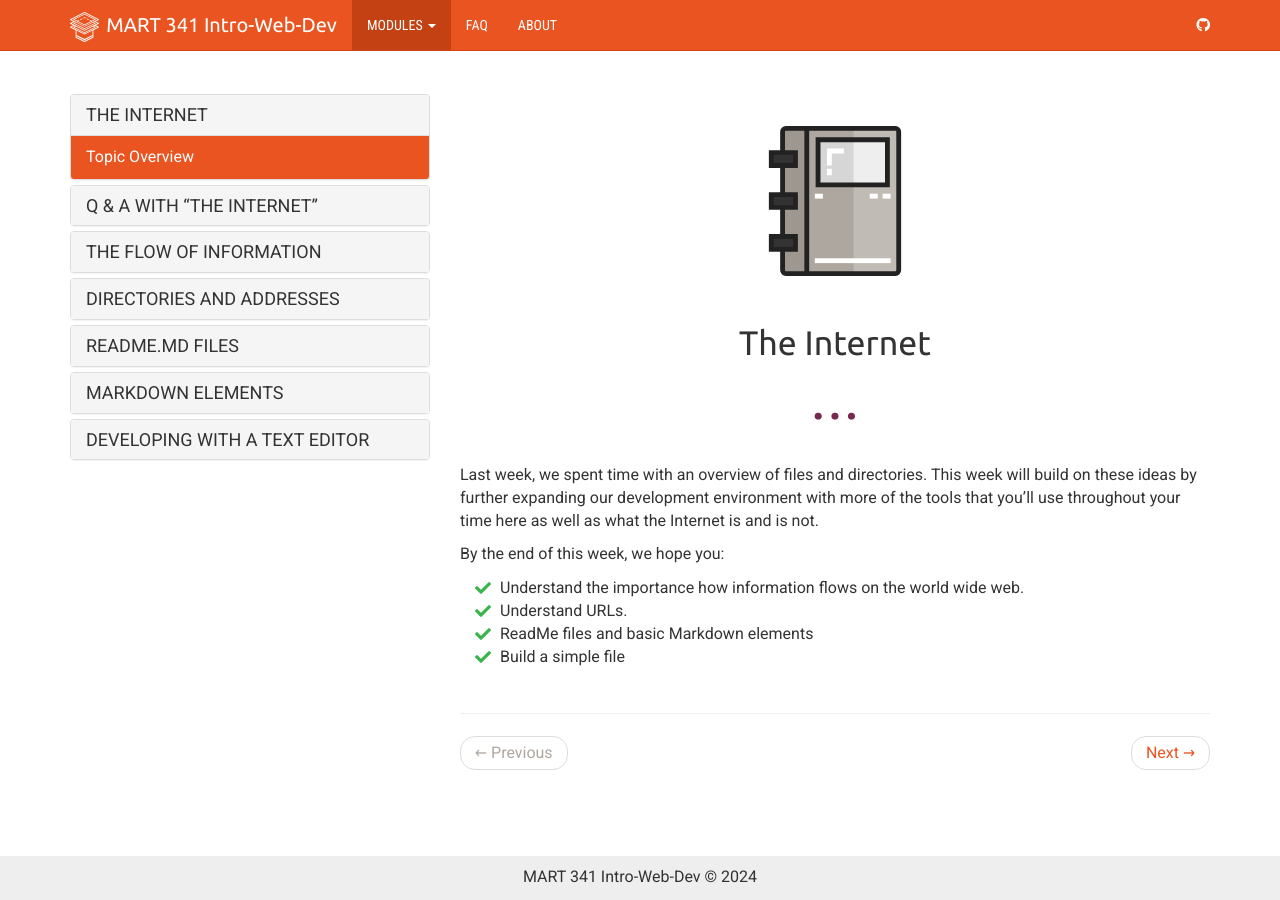
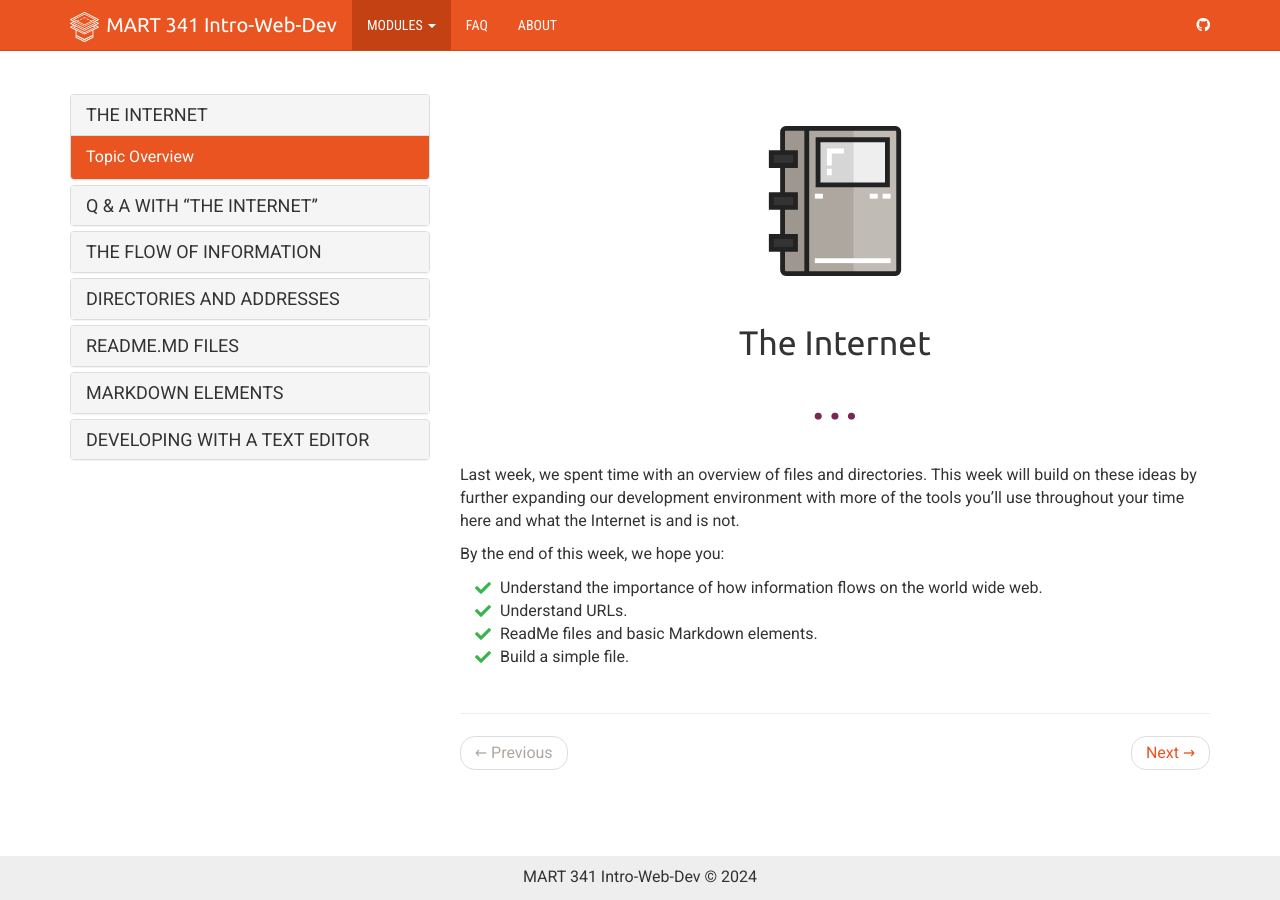
Before and after one commit to Montana-Media-Arts/webDesignFall2024, a Jekyll site: the page built from _docs/topic-02/00-index/page-01.md, in a window 1280 px wide. Built offline with Jekyll 4.4.1, drawn with Linux system fonts in a browser that asks for light colours; nearby versions of some CDN libraries.

Commit message:
Made minor edits for clarity

```diff
--- a/_docs/topic-02/00-index/page-01.md
+++ b/_docs/topic-02/00-index/page-01.md
@@ -13,12 +13,12 @@ tags:
 </div>
 
 
-Last week, we spent time with an overview of files and directories. This week will build on these ideas by further expanding our development environment with more of the tools that you'll use throughout your time here as well as what the Internet is and is not.
+Last week, we spent time with an overview of files and directories. This week will build on these ideas by further expanding our development environment with more of the tools you'll use throughout your time here and what the Internet is and is not.
 
 By the end of this week, we hope you:
 <ul class="pros-and-cons">
-  <li class="icon-pro">Understand the importance how information flows on the world wide web.</li>
+  <li class="icon-pro">Understand the importance of how information flows on the world wide web.</li>
   <li class="icon-pro">Understand URLs.</li>
-  <li class="icon-pro">ReadMe files and basic Markdown elements</li>
-  <li class="icon-pro">Build a simple file</li>
+  <li class="icon-pro">ReadMe files and basic Markdown elements.</li>
+  <li class="icon-pro">Build a simple file.</li>
 </ul>
```
